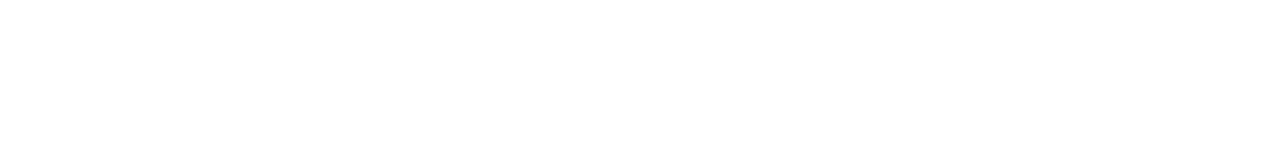
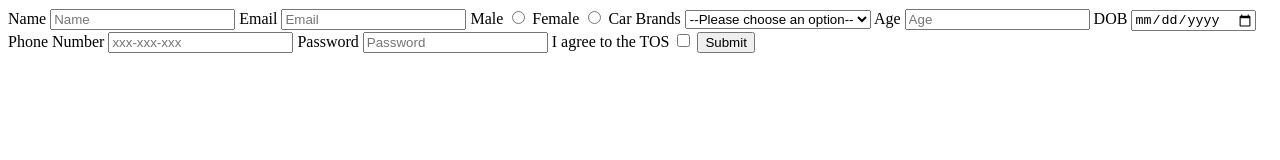
Before and after one commit to acciojob/signup-form-car-AIwebdeveloper, a website: page main.html in a window 1280 px wide. Drawn offline with Linux system fonts and the light colour scheme.

Commit message:
created a submission

```diff
--- a/main.html
+++ b/main.html
@@ -8,7 +8,44 @@
 
 <body>
 	<!-- the entire body must be written by student -->
-    <script type="text/javascript" src="./script.js">
+    <form method="post">
+      <label for="name">Name</label>
+      <input type="text" id="name" name="name" placeholder="Name" required>
+
+      <label for="email">Email</label>
+      <input type="email" id="email" name="email" placeholder="Email" required>
+
+      <label for="gender_m">Male</label>
+      <input type="radio" id="gender_m" name="gender" value="male" required>
+      <label for="gender_f">Female</label>
+      <input type="radio" id="gender_f" name="gender" value="female" required>
+
+      <label for="cars">Car Brands</label>
+      <select id="cars" name="cars" required>
+        <option value="" disabled selected>--Please choose an option--</option>
+        <option value="Maruti">Maruti</option>
+        <option value="Toyota">Toyota</option>
+        <option value="Tesla">Tesla</option>
+      </select>
+
+      <label for="age">Age</label>
+      <input type="number" id="age" name="age" placeholder="Age" required>
+
+      <label for="dob">DOB</label>
+      <input type="date" id="dob" name="dob" required>
+
+      <label for="tel">Phone Number</label>
+      <input type="tel" id="tel" name="tel" placeholder="xxx-xxx-xxx">
+
+      <label for="password">Password</label>
+      <input type="password" id="password" name="password" placeholder="Password" required>
+
+      <label for="tos">I agree to the TOS</label>
+      <input type="checkbox" id="tos" name="tos" required>
+
+      <button type="submit">Submit</button>
+    </form>
+	<script type="text/javascript" src="./script.js">
 </script>
 
 </body>
```
